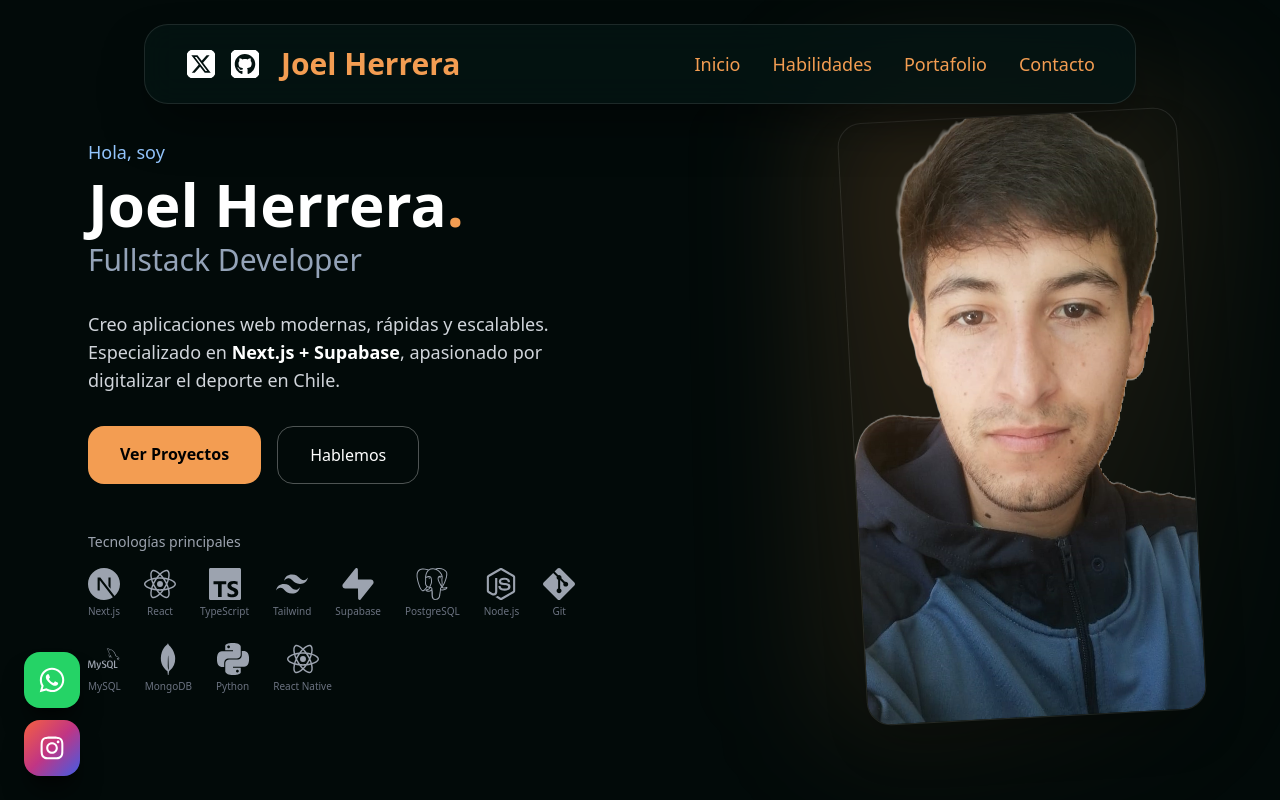
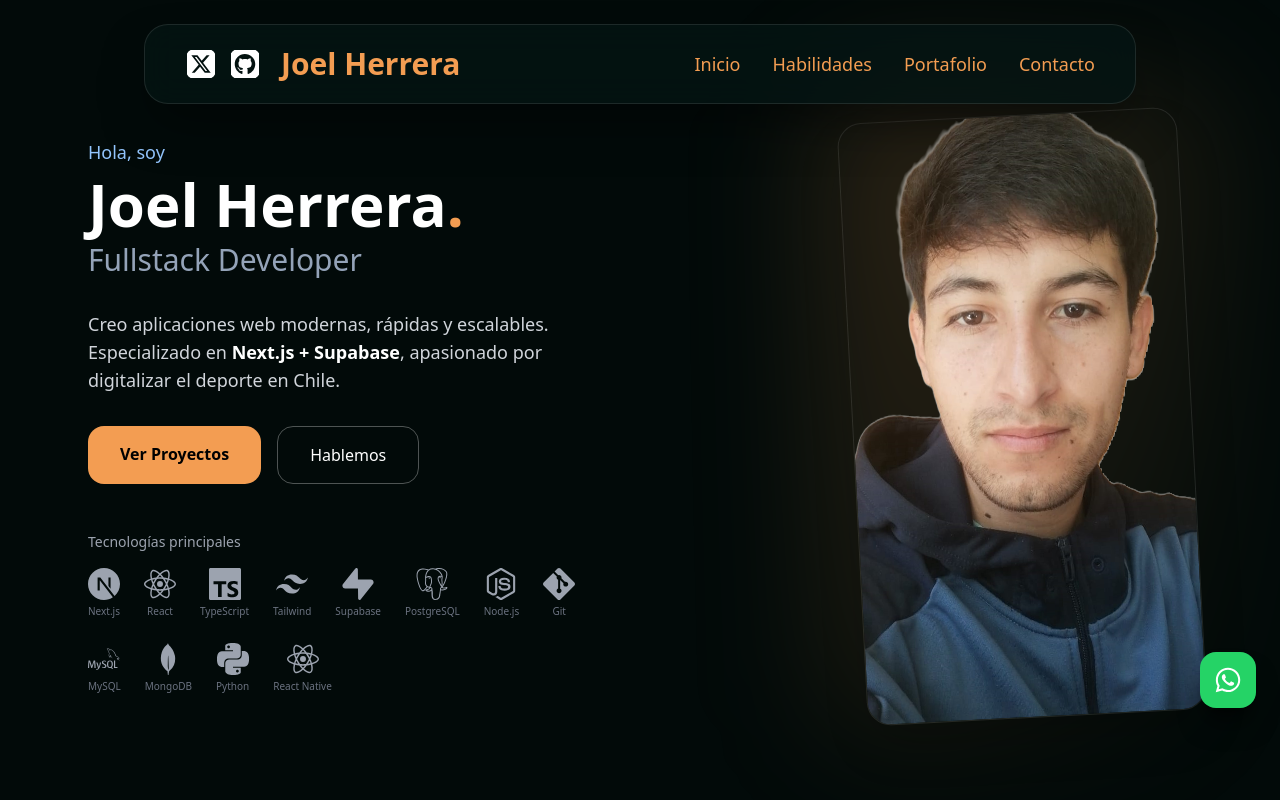
Before and after one commit to Joelherr09/portafolio, a React (Create React App) app: page / in a window 1280 px wide. Shown: the top 800 px of the page. Built offline with nearby package versions, Linux system fonts and the light colour scheme.

Commit message:
Update FloatingButtons.jsx

```diff
--- a/src/components/FloatingButtons.jsx
+++ b/src/components/FloatingButtons.jsx
@@ -1,26 +1,18 @@
 import React, { useEffect, useState } from 'react';
 import { ImArrowUp } from "react-icons/im";
-import { FaWhatsapp, FaInstagram } from "react-icons/fa";
+import { FaWhatsapp } from "react-icons/fa";
 
 const FloatingButtons = () => {
   const [showScroll, setShowScroll] = useState(false);
   const [showWhatsApp, setShowWhatsApp] = useState(false);
-  const [showInstagram, setShowInstagram] = useState(false);
 
-  // Animación de pop para WhatsApp e Instagram al cargar
+  // Animación de pop para WhatsApp al cargar
   useEffect(() => {
     const timerWhatsApp = setTimeout(() => {
       setShowWhatsApp(true);
     }, 800); // Aparece 800ms después de cargar
 
-    const timerInstagram = setTimeout(() => {
-      setShowInstagram(true);
-    }, 1000); // Aparece 1000ms después de cargar (ligeramente después para efecto escalonado)
-
-    return () => {
-      clearTimeout(timerWhatsApp);
-      clearTimeout(timerInstagram);
-    };
+    return () => clearTimeout(timerWhatsApp);
   }, []);
 
   // Control del botón de subir
@@ -41,16 +33,24 @@ const FloatingButtons = () => {
     window.open('https://wa.me/56921808753?text=Hola%20Joel,%20quiero%20consultar%20por%20tus%20servicios', '_blank');
   };
 
-  const openInstagram = () => {
-    window.open('https://instagram.com/joelcl.dev/', '_blank');
-  };
+  return (
+    <div className="fixed bottom-6 right-6 z-50 flex flex-col gap-3 items-end">
+      {/* WhatsApp - Animación de aparecer al cargar - ARRIBA */}
+      <button
+        onClick={openWhatsApp}
+        className={`bg-[#25D366] hover:bg-[#20ba5c] w-14 h-14 rounded-2xl
+                   flex items-center justify-center shadow-xl shadow-black/50
+                   transition-all duration-500 hover:scale-110 active:scale-95
+                   ${showWhatsApp ? 'opacity-100 translate-y-0' : 'opacity-0 translate-y-10'}`}
+        aria-label="Contactar por WhatsApp"
+      >
+        <FaWhatsapp size={28} color="white" />
+      </button>
 
-  return (
-    <>
-      {/* Botón Subir - Izquierda, solo aparece al scrollear */}
+      {/* Botón Subir - Solo aparece al scrollear - ABAJO */}
       <button
         onClick={scrollToTop}
-        className={`fixed bottom-6 right-6 z-50 bg-[#041413]/90 backdrop-blur-lg border border-white/20
+        className={`bg-[#041413]/90 backdrop-blur-lg border border-white/20
                    hover:border-[#f39d52]/50 w-14 h-14 rounded-2xl
                    flex items-center justify-center shadow-2xl shadow-black/70
                    hover:scale-110 active:scale-95 transition-all duration-300
@@ -59,35 +59,7 @@ const FloatingButtons = () => {
       >
         <ImArrowUp size={24} color='#f39d52' />
       </button>
-
-      {/* Contenedor de botones de redes sociales - Derecha */}
-      <div className="fixed bottom-6 left-6 z-50 flex flex-col gap-3 items-end">
-        {/* WhatsApp - Animación de aparecer al cargar */}
-        <button
-          onClick={openWhatsApp}
-          className={`bg-[#25D366] hover:bg-[#20ba5c] w-14 h-14 rounded-2xl
-                     flex items-center justify-center shadow-xl shadow-black/50
-                     transition-all duration-500 hover:scale-110 active:scale-95
-                     ${showWhatsApp ? 'opacity-100 translate-y-0' : 'opacity-0 translate-y-10'}`}
-          aria-label="Contactar por WhatsApp"
-        >
-          <FaWhatsapp size={28} color="white" />
-        </button>
-
-        {/* Instagram - Animación de aparecer al cargar */}
-        <button
-          onClick={openInstagram}
-          className={`bg-gradient-to-br from-[#f56040] via-[#c13584] to-[#405de6]
-                     hover:brightness-110 w-14 h-14 rounded-2xl
-                     flex items-center justify-center shadow-xl shadow-black/50
-                     transition-all duration-500 hover:scale-110 active:scale-95
-                     ${showInstagram ? 'opacity-100 translate-y-0' : 'opacity-0 translate-y-10'}`}
-          aria-label="Visitar Instagram"
-        >
-          <FaInstagram size={26} color="white" />
-        </button>
-      </div>
-    </>
+    </div>
   );
 };
 
```
